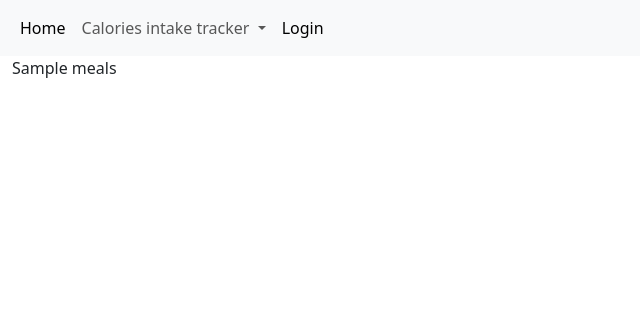
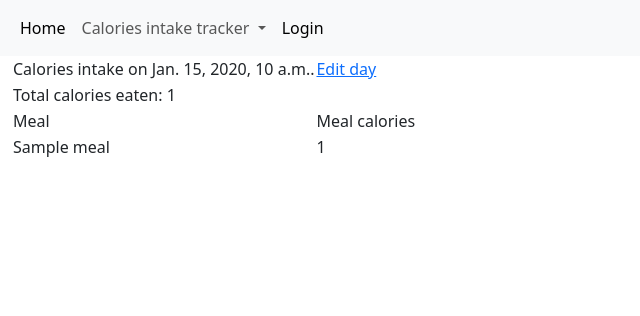
Before and after one commit to Dziaku/fitnesstracker, a Django app: template kcal/templates/kcal/dailyconsumption_detail.html in a window 1280 px wide. Shown: the top 316 px of the page, without its empty margins (0-640 px from the left). Run offline with Django 3.2, Linux system fonts and the light colour scheme; the template is opened without the code that fills it: most values are stand-ins (such as "Sample title", 1, 10 or a date in 2020).

Commit message:
Finished most views base functionality

```diff
--- a/kcal/models.py
+++ b/kcal/models.py
@@ -54,7 +54,7 @@ class Meal(models.Model):
 class IngredientQuantity(models.Model):
     ingredient = models.ForeignKey(Ingredient, on_delete=models.CASCADE)
     meal = models.ForeignKey(Meal, on_delete=models.CASCADE)
-    ingredient_quantity = models.FloatField()
+    ingredient_quantity = models.FloatField(default= 1)
 
 class DailyConsumption(models.Model):
     date = models.DateField(default=timezone.now)
@@ -63,6 +63,9 @@ class DailyConsumption(models.Model):
 
     class Meta:
         unique_together = (('date','eater'),)
+
+    def get_absolute_url(self):
+        return reverse("kcal:index")
 
     def __str__(self) -> str:
         return f'{self.eater} consumed {self.total_day_energy}'
--- a/kcal/templates/kcal/dailyconsumption_detail.html
+++ b/kcal/templates/kcal/dailyconsumption_detail.html
@@ -1,5 +1,24 @@
 {% extends "base_generic.html" %}
 
 {% block content %}
-   {{object.meals}}
+<table>
+   <thead>
+      <tr>
+         <td>Calories intake on {{object.date}}.</td>
+         <td><a href="{% url 'kcal:edit-day' object.id %}">Edit day</a></td>
+      </tr>
+      <tr><td>Total calories eaten: {{object.total_day_energy}}</td></tr>
+   </thead>
+   <tr>
+      <td> Meal </td>
+      <td> Meal calories </td>
+   </tr>
+   {% for meal in object.meals.all %}
+   <tr>
+      <td>{{meal.name}}</td>
+      <td>{{meal.total_meal_energy}}</td>
+   </tr>
+   {% endfor %}
+</table>
+
 {% endblock %}
--- a/kcal/urls.py
+++ b/kcal/urls.py
@@ -7,6 +7,8 @@ urlpatterns = [
     path('', views.main, name='main-index'),
     path('kcal/', views.KcalIndex.as_view(), name='index'),
     path('kcal/day/<pk>', views.DailyConsumptionDetail.as_view(), name='day'),
+    path('kcal/add/day', views.AddDay.as_view(), name='add-day'),
+    path('kcal/edit/day/<pk>', views.EditDay.as_view(), name='edit-day'),
     path('kcal/meals/', views.MealList.as_view(), name='meals'),
     path('kcal/add/meal', views.AddMeal.as_view(), name='add-meal'),
     path('kcal/meal/edit/<pk>', views.EditMeal.as_view(), name='edit-meal'),
```
Also changed, not shown: kcal/templates/kcal/index.html (+4 -3 lines), kcal/templates/kcal/meal_list.html (+4 -4 lines), kcal/views.py (+19 -1 lines), db.sqlite3, kcal/migrations/0001_initial.py.
